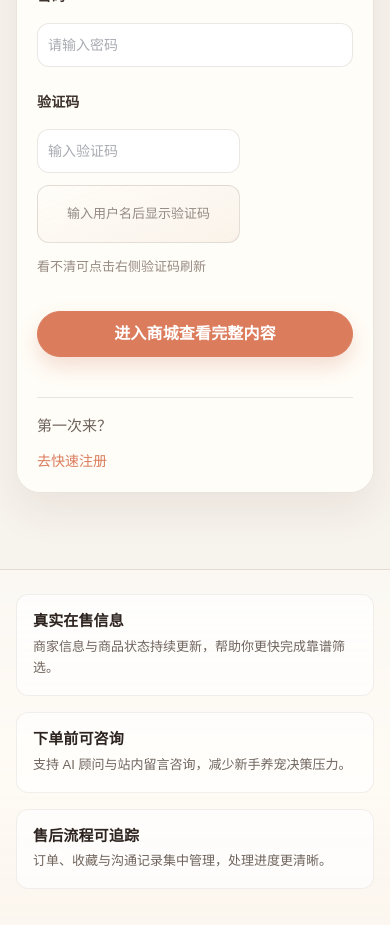
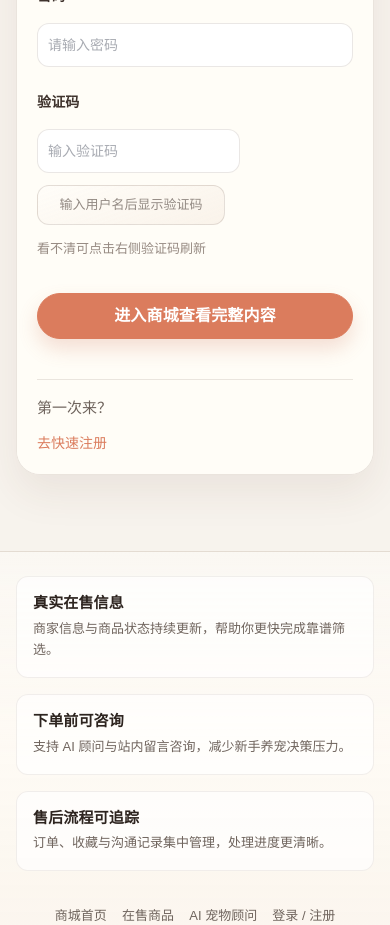
Before and after one commit to Smartloe/PetMarketplaceSystem, a Vue app in the folder frontstage/pet_shop/: page /accounts/login in a window 390 px wide. Shown: the part 860-1785 px from the top of the page. Built offline with nearby package versions, Linux system fonts and the light colour scheme; no server answers.

Commit message:
Fix auth captcha readability and register error messaging

```diff
--- a/frontstage/pet_shop/src/views/Login.vue
+++ b/frontstage/pet_shop/src/views/Login.vue
@@ -204,18 +204,22 @@ export default {
 
 .captcha-row {
   display: grid;
-  grid-template-columns: minmax(0, 1fr) 132px;
+  grid-template-columns: minmax(0, 1fr) 140px;
   gap: var(--space-3);
-  align-items: stretch;
+  align-items: center;
 }
 
 .captcha-preview {
+  display: flex;
+  align-items: center;
+  justify-content: center;
   width: 100%;
-  min-height: 44px;
+  height: 36px;
+  aspect-ratio: 4 / 1;
   border-radius: var(--radius-sm);
   border: 1px solid rgba(82, 57, 46, 0.2);
   background: linear-gradient(160deg, rgba(255, 253, 249, 0.98) 0%, rgba(244, 232, 220, 0.64) 100%);
-  padding: 0;
+  padding: 0.2rem 0.35rem;
   overflow: hidden;
   cursor: pointer;
   transition: transform var(--motion-standard), box-shadow var(--motion-standard);
@@ -234,7 +238,7 @@ export default {
 .captcha-preview img {
   width: 100%;
   height: 100%;
-  object-fit: cover;
+  object-fit: contain;
 }
 
 .captcha-preview span {
@@ -271,7 +275,8 @@ export default {
   }
 
   .captcha-preview {
-    min-height: 58px;
+    width: min(188px, 100%);
+    height: 40px;
   }
 }
 </style>
--- a/frontstage/pet_shop/src/views/Register.vue
+++ b/frontstage/pet_shop/src/views/Register.vue
@@ -58,7 +58,7 @@
           <el-button type="primary" native-type="submit" class="auth-primary-button">快速开始，进入商城</el-button>
         </el-form-item>
       </el-form>
-      <p class="register-note">提交注册即表示你同意商城用户协议与隐私说明。</p>
+      <p class="register-note">提交前请确认信息填写准确，注册成功后可直接登录继续浏览商城。</p>
     </AuthSplitLayout>
   </div>
 </template>
@@ -155,8 +155,7 @@ export default {
         return '注册失败，请稍后再试';
       }
 
-      const shortDetails = details.slice(0, 2).join('；');
-      return `注册失败，请检查：${shortDetails}`;
+      return `注册失败，请检查：${details.join('；')}`;
     };
 
     const handleRegister = () => {
```
